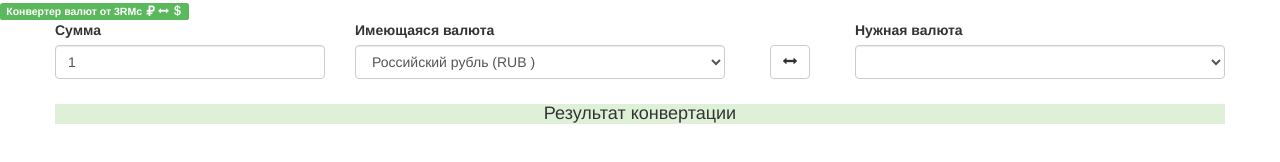
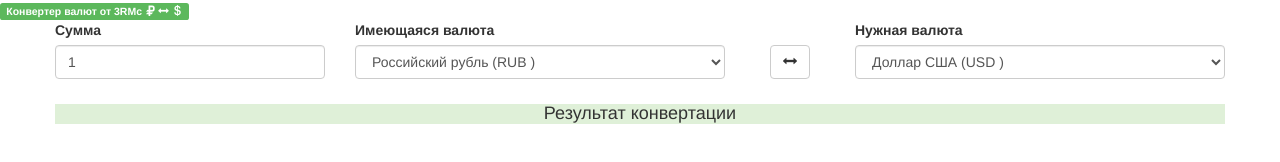
Before and after one commit to 3RMc/Angular_converter, a website: page app/index.html in a window 1280 px wide. Drawn offline with nearby package versions, Linux system fonts and the light colour scheme; no server answers.

Commit message:
Получение значения и списка валюты в обмен. Функция обновления коэффициентов

```diff
--- a/app/currency-converter.html
+++ b/app/currency-converter.html
@@ -26,7 +26,11 @@
         <div class="col-xs-12 col-sm-4">
             <div class="form-group">
                 <label>Нужная валюта</label>
-                <select class="form-control" name="currencyOutSelect">
+                <select class="form-control" name="currencyOutSelect"
+                                             ng-options="option.name + ' (' + option.code + ' )' for option in curConvCtrl.currencies"
+                                             ng-model="curConvCtrl.currencyOut"
+                                             ng-change="curConvCtrl.updateRates"
+                >
                 </select>
             </div>
         </div>
```
